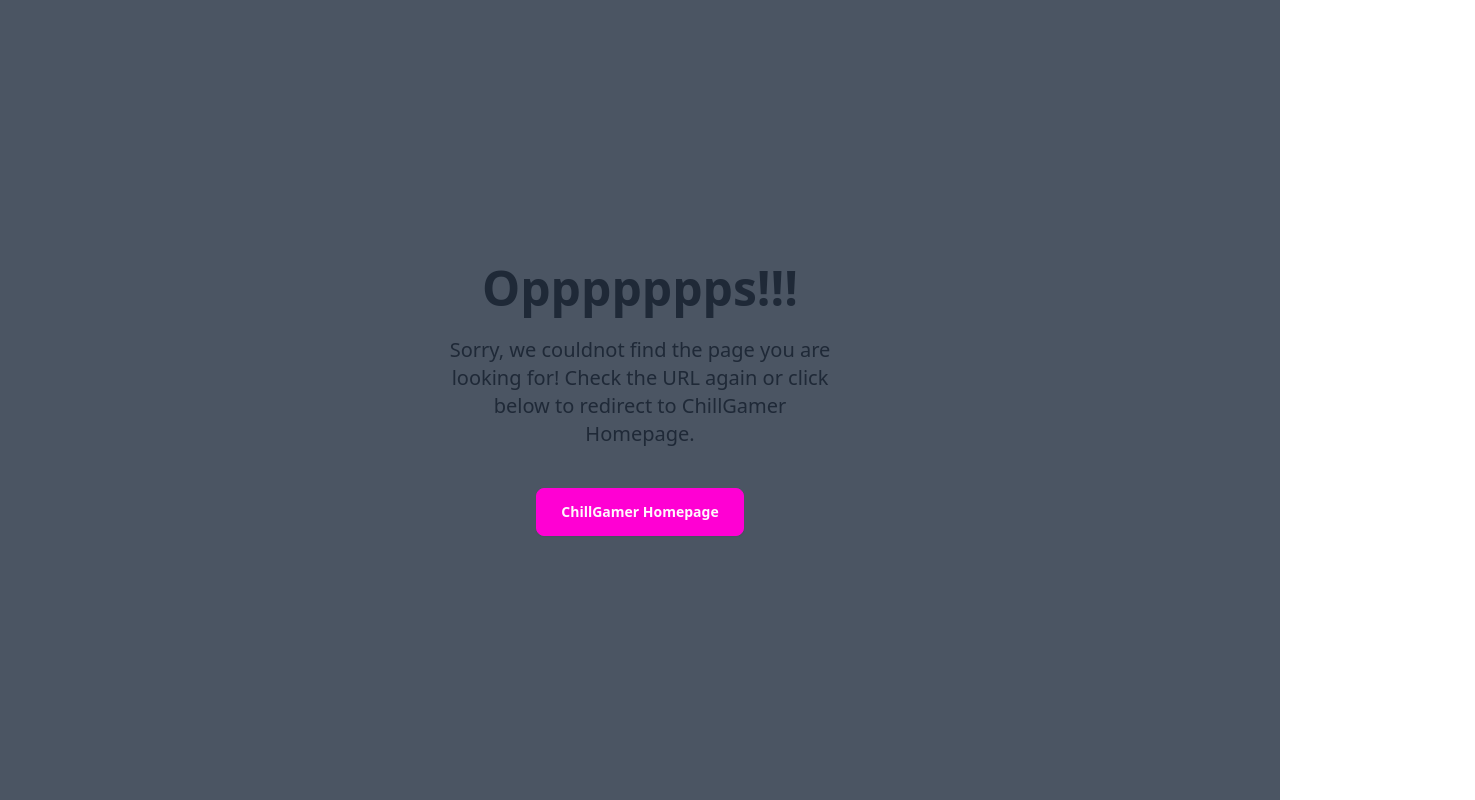
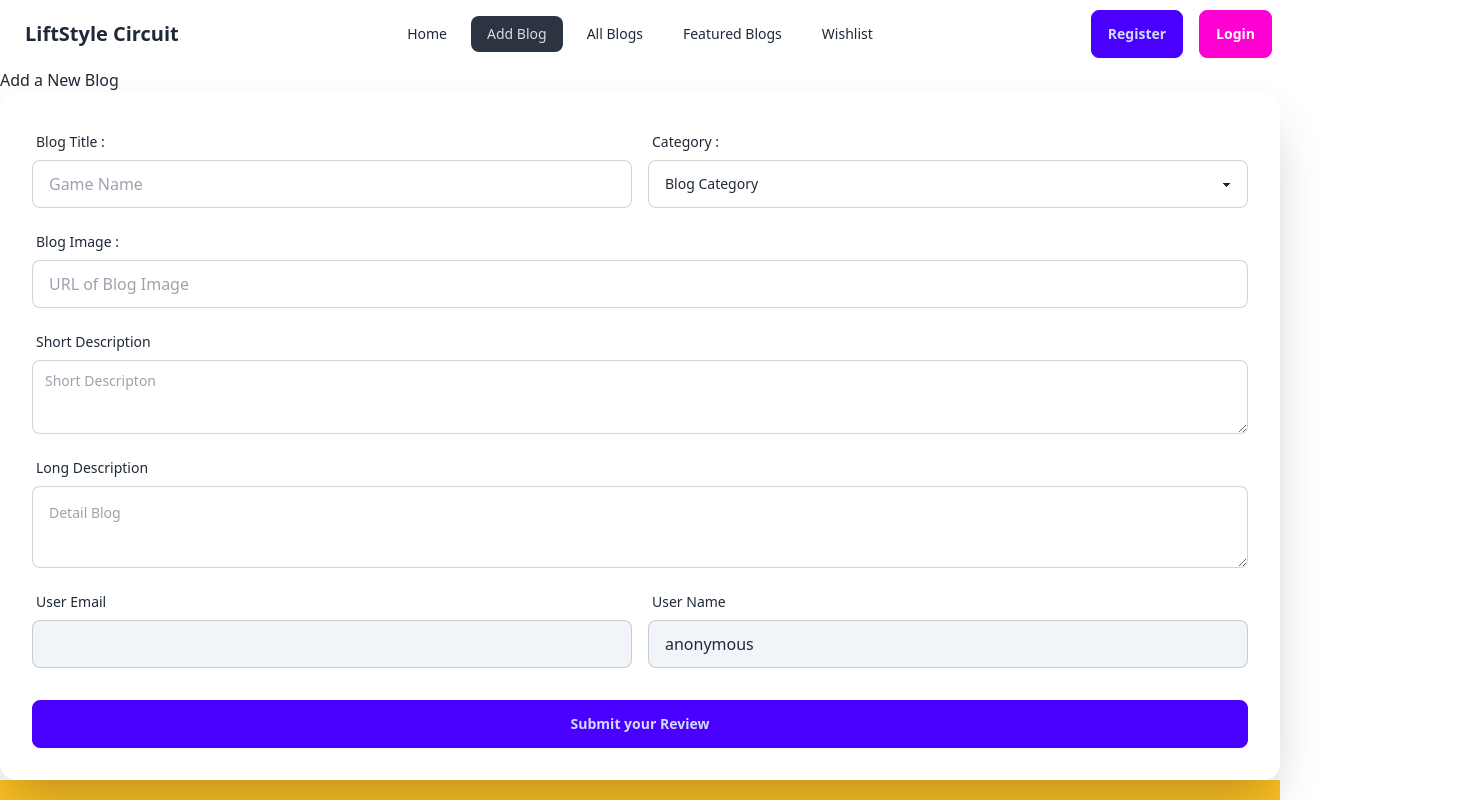
Before and after one commit to bornilshopno/lifeStyle-clientSide-blogWebsite, a React (Vite) app: page /addblog in a window 1280 px wide. Shown: the top 800 px of the page, 1475 px wide, since content can reach past the window. Built offline with nearby package versions, Linux system fonts and the light colour scheme; no server answers.

Commit message:
add blog page added

```diff
--- a/src/Auths/Register.jsx
+++ b/src/Auths/Register.jsx
@@ -15,6 +15,7 @@
         const email = form.email.value;
         const password = form.password.value;
         const photo = form.photo.value;
+        const name = form.name.value;
 
         createUser(email, password)
             .then((userCredential) => {
@@ -22,7 +23,7 @@
                 const newUser = userCredential.user;
                 setUser(newUser);
                 setLoading(false);
-                updateProfile(auth.currentUser, { photoURL: photo })
+                updateProfile(auth.currentUser, { photoURL: photo ,  displayName: name })
                     .then(() => {
                         // Profile updated!
                         // ...
@@ -60,6 +61,12 @@
                             </div>
                             <div className="form-control">
                                 <label className="label">
+                                    <span className="label-text">Name</span>
+                                </label>
+                                <input type="text" name="name" placeholder="Your Name" className="input input-bordered" required />
+                            </div>
+                            <div className="form-control">
+                                <label className="label">
                                     <span className="label-text">Photo URL</span>
                                 </label>
                                 <input type="url" name="photo" placeholder="Your Photo Url" className="input input-bordered" required />
--- /dev/null
+++ b/src/Components/Blogs/AddBlogs.jsx
@@ -0,0 +1,92 @@
+import useAuth from "../../SharedCompoents/useAuth";
+
+const AddBlogs = () => {
+    const{user}=useAuth()
+    console.log(user)
+    const addBlogHandler=e=>{
+        e.preventDefault()
+    }
+    return (
+        <div>
+            <h1>Add a New Blog</h1>
+            <div className="card bg-base-100 w-full shrink-0 shadow-2xl">
+            <form className="card-body" onSubmit={addBlogHandler}>
+
+              <div className="grid grid-cols-1  lg:grid-cols-2 gap-4">
+
+                <div className="form-control">
+                  <label className="label">
+                    <span className="label-text">Blog Title :</span>
+                  </label>
+                  <input type="text" name="title" placeholder="Game Name" className="input input-bordered" required />
+                </div>
+
+                <div className="form-control">
+                  <label className="label">
+                    <span className="label-text">Category :</span>
+                  </label>
+                  <select className="select w-full  input-bordered" name="category" defaultValue={"Blog Category"}>
+                    <option disabled >Blog Category</option>
+                    <option>LifeStyle</option>
+                    <option>Technology</option>
+                    <option>Travel</option>
+                    <option>Food</option>
+                    <option>Books</option>
+                   </select>
+                </div>
+
+                <div className="form-control lg:col-span-2">
+                  <label className="label">
+                    <span className="label-text">Blog Image :</span>
+                  </label>
+                  <input type="url" name="thumbnail" placeholder="URL of Blog Image" className="input input-bordered" required />
+                </div>
+                <div className="form-control lg:col-span-2">
+                  <label className="label">
+                    <span className="label-text">Short Description</span>
+                  </label>
+                  <textarea
+                    placeholder="Short Descripton" name="shortDescription"
+                    className="textarea textarea-bordered textarea-sm" required></textarea>
+
+                </div>
+
+
+
+                <div className="form-control lg:col-span-2">
+                  <label className="label">
+                    <span className="label-text">Long Description</span>
+                  </label>
+                  <textarea
+                    placeholder="Detail Blog" name="longDescription"
+                    className="textarea textarea-bordered textarea-md" required></textarea>
+
+                </div>
+
+
+
+                <div className="form-control">
+                  <label className="label">
+                    <span className="label-text">User Email</span>
+                  </label>
+                  <input type="email" name="email" className="input input-bordered bg-slate-100" value={user?.email} readOnly />
+                </div>
+                <div className="form-control">
+                  <label className="label">
+                    <span className="label-text">User Name</span>
+                  </label>
+                  <input type="text" name="name" className="input input-bordered bg-slate-100" value={user?.displayName || "anonymous"} readOnly />
+
+                </div>
+              </div>
+              <div className="form-control mt-6">
+                <button className="btn btn-primary">Submit your Review</button>
+              </div>
+            </form>
+          </div>
+
+        </div>
+    );
+};
+
+export default AddBlogs;
--- a/src/Main/Routes.jsx
+++ b/src/Main/Routes.jsx
@@ -7,6 +7,7 @@
 import ErrorPage from "../SharedCompoents/ErrorPage";
 import LogIn from "../Auths/LogIn";
 import Register from "../Auths/Register";
+import AddBlogs from "../Components/Blogs/AddBlogs";
 
 
 const Routes = createBrowserRouter([
@@ -26,6 +27,10 @@
             {
                 path:"/login",
                 element:<LogIn></LogIn>
+            },
+            {
+                path:"/addblog",
+                element:<AddBlogs></AddBlogs>
             }
         ]
     },
--- a/src/SharedCompoents/Navbar.jsx
+++ b/src/SharedCompoents/Navbar.jsx
@@ -8,7 +8,7 @@
 
     const links = <>
         <li><NavLink to={"/"}>Home</NavLink></li>
-        <li><NavLink to={"/"}>Add Blog</NavLink></li>
+        <li><NavLink to={"/addblog"}>Add Blog</NavLink></li>
         <li><NavLink to={"/"}>All Blogs</NavLink> </li>
         <li><NavLink to={"/"}>Featured Blogs</NavLink> </li>
         <li><NavLink to={"/"}>Wishlist</NavLink> </li>
@@ -16,7 +16,6 @@
     return (
         <div className="navbar bg-base-100">
             <div className="navbar-start">
-
                 <a className="btn btn-ghost text-xl">LiftStyle Circuit</a>
             </div>
             <div className="navbar-center hidden lg:flex ">
@@ -24,18 +23,16 @@
                     {links}
                 </ul>
             </div>
-
             <div className="navbar-end gap-4">
           {user ?
-          <>  <p>{user.email}</p> <button className="btn btn-secondary" onClick={() => userSignOut()}>SignOut</button>
+          <>  <img className="h-10 border-2 rounded-xl" src={user?.photoURL} alt="" /> <button className="btn btn-secondary" onClick={() => userSignOut()}>SignOut</button>
           </> :
           <> <Link className="btn btn-primary" to={"/register"}>Register</Link>
             <Link className="btn btn-secondary" to={"/login"}>Login</Link></>}
         </div>
-
                 <div className="dropdown">
                     <div tabIndex={0} role="button" className="btn btn-ghost lg:hidden">
-                        <HiMenu></HiMenu>
+                        <HiMenu className="text-3xl"></HiMenu>
                     </div>
                     <ul
                         tabIndex={0}
```
